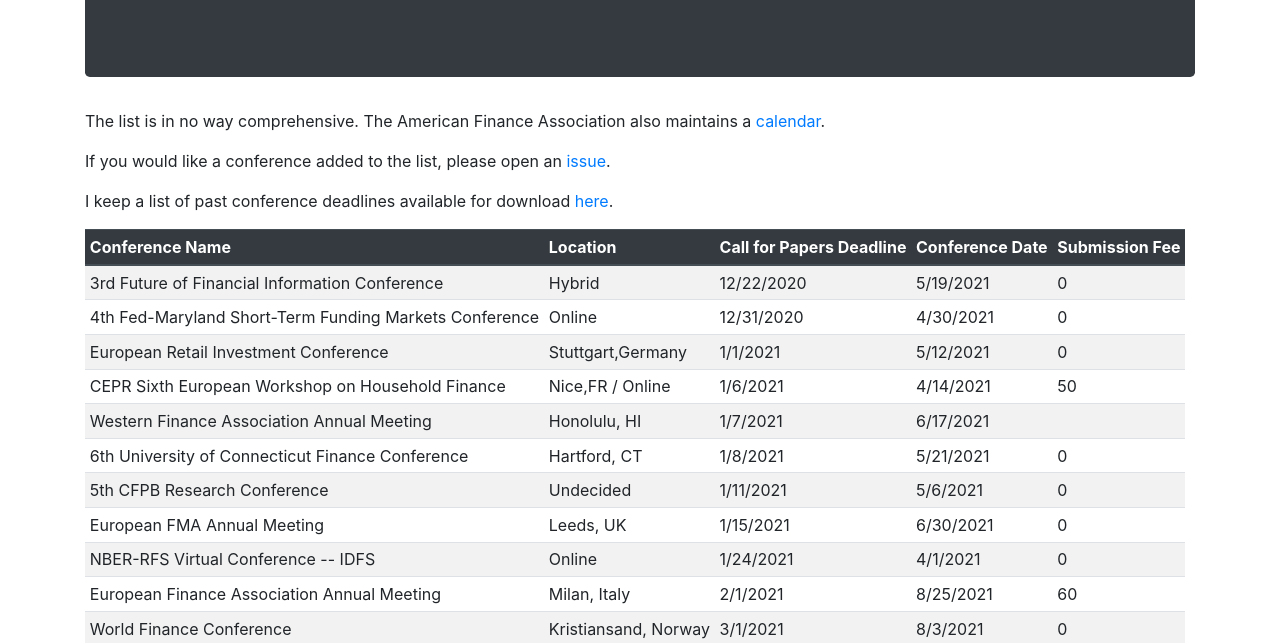
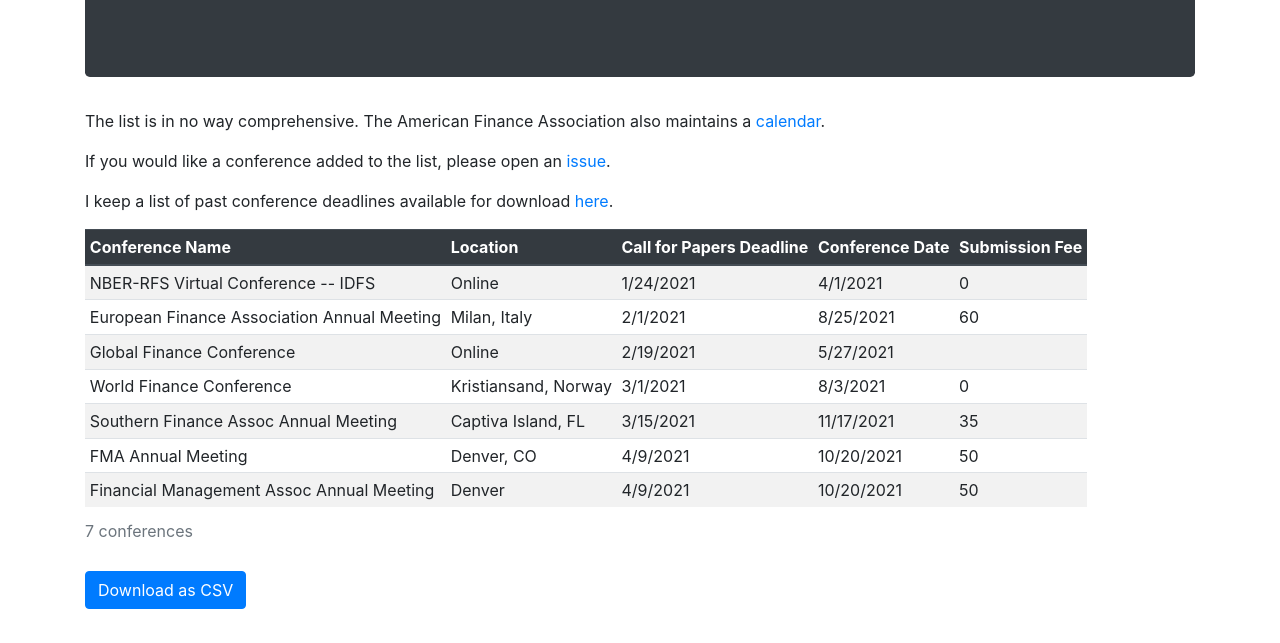
Before and after one commit to tbeason/financeconferences, a plain HTML site: page index.html in a window 1280 px wide. Shown: the part 172-815 px from the top of the page. Drawn offline with Linux system fonts and the light colour scheme.

Commit message:
Deploying to gh-pages from  @ e5c340d38c139eb4fda530739c081941803bbbf8 🚀

```diff
--- a/index.html
+++ b/index.html
@@ -16,7 +16,7 @@
 <p>If you would like a conference added to the list, please open an <a href="https://github.com/tbeason/financeconferences/issues">issue</a>.</p>
 <p>I keep a list of past conference deadlines available for download <a href="/financeconferences/data/conferences_pastdue.csv">here</a>.</p>
 <table class="table table-striped table-responsive table-sm">
-<caption>12 conferences</caption>
+<caption>7 conferences</caption>
 <thead class="thead-dark">
 <tr>
 <th scope="col" class="align-middle">Conference Name</th>
@@ -27,62 +27,6 @@
 </tr>
 </thead>
 <tbody>
-<tr>
-<td><a href="https://www.sbs.su.se/english/research/research-sections/finance/2.55340/conferences/futfininfo-2021">3rd Future of Financial Information Conference</a></td>
-<td>Hybrid</td>
-<td>12/22/2020</td>
-<td>5/19/2021</td>
-<td>0</td>
-</tr>
-<tr>
-<td><a href="https://www.rhsmith.umd.edu/centers/financial-policy/events/short-term-funding-markets">4th Fed-Maryland Short-Term Funding Markets Conference</a></td>
-<td>Online</td>
-<td>12/31/2020</td>
-<td>4/30/2021</td>
-<td>0</td>
-</tr>
-<tr>
-<td><a href="https://www.retailinvestmentconference.org/">European Retail Investment Conference</a></td>
-<td>Stuttgart,Germany</td>
-<td>1/1/2021</td>
-<td>5/12/2021</td>
-<td>0</td>
-</tr>
-<tr>
-<td><a href="https://mailchi.mp/cepr/cepr-sixth-european-workshop-on-household-finance?e=[UNIQID]">CEPR Sixth European Workshop on Household Finance</a></td>
-<td>Nice,FR / Online</td>
-<td>1/6/2021</td>
-<td>4/14/2021</td>
-<td>50</td>
-</tr>
-<tr>
-<td><a href="https://westernfinance.org/conference/">Western Finance Association Annual Meeting</a></td>
-<td>Honolulu, HI</td>
-<td>1/7/2021</td>
-<td>6/17/2021</td>
-<td></td>
-</tr>
-<tr>
-<td><a href="https://financesociety.business.uconn.edu/uconn-finance-conference/">6th University of Connecticut Finance Conference</a></td>
-<td>Hartford, CT</td>
-<td>1/8/2021</td>
-<td>5/21/2021</td>
-<td>0</td>
-</tr>
-<tr>
-<td><a href="https://www.consumerfinance.gov/data-research/cfpb-research-conference/">5th CFPB Research Conference</a></td>
-<td>Undecided</td>
-<td>1/11/2021</td>
-<td>5/6/2021</td>
-<td>0</td>
-</tr>
-<tr>
-<td><a href="https://www.efmaefm.org/">European FMA Annual Meeting</a></td>
-<td>Leeds, UK</td>
-<td>1/15/2021</td>
-<td>6/30/2021</td>
-<td>0</td>
-</tr>
 <tr>
 <td><a href="http://conference.nber.org/confer/2021/IDFSs21/call.html">NBER-RFS Virtual Conference -- IDFS</a></td>
 <td>Online</td>
@@ -98,6 +42,13 @@
 <td>60</td>
 </tr>
 <tr>
+<td><a href="https://www.glofin.org/">Global Finance Conference</a></td>
+<td>Online</td>
+<td>2/19/2021</td>
+<td>5/27/2021</td>
+<td></td>
+</tr>
+<tr>
 <td><a href="https://www.world-finance-conference.com/conference.php?id=21">World Finance Conference</a></td>
 <td>Kristiansand, Norway</td>
 <td>3/1/2021</td>
@@ -105,8 +56,22 @@
 <td>0</td>
 </tr>
 <tr>
+<td><a href="http://www.openconf.org/sfa2021/">Southern Finance Assoc Annual Meeting</a></td>
+<td>Captiva Island, FL</td>
+<td>3/15/2021</td>
+<td>11/17/2021</td>
+<td>35</td>
+</tr>
+<tr>
 <td><a href="https://www.fma.org/assets/docs/Denver/DenverCFP%20%281%29.pdf">FMA Annual Meeting</a></td>
 <td>Denver, CO</td>
+<td>4/9/2021</td>
+<td>10/20/2021</td>
+<td>50</td>
+</tr>
+<tr>
+<td><a href="https://www.fma.org/Denver">Financial Management Assoc Annual Meeting</a></td>
+<td>Denver</td>
 <td>4/9/2021</td>
 <td>10/20/2021</td>
 <td>50</td>
@@ -119,7 +84,7 @@
 
 <div class="page-foot">
   <div class="copyright">
-    &copy; Tyler Beason, <a href="https://tbeason.com">tbeason.com</a>. Last modified: December 15, 2020. Website built with <a href="https://github.com/tlienart/Franklin.jl">Franklin.jl</a>. <a href="https://github.com/tbeason/financeconferences">Source Code</a>.
+    &copy; Tyler Beason, <a href="https://tbeason.com">tbeason.com</a>. Last modified: January 18, 2021. Website built with <a href="https://github.com/tlienart/Franklin.jl">Franklin.jl</a>. <a href="https://github.com/tbeason/financeconferences">Source Code</a>.
   </div>
 </div>
 </div><!-- CONTENT ENDS HERE -->
--- a/sitemap.xml
+++ b/sitemap.xml
@@ -3,19 +3,19 @@
 
 <url>
     <loc>index.html</loc>
-    <lastmod>2020-12-15</lastmod>
+    <lastmod>2021-01-18</lastmod>
     <changefreq>monthly</changefreq>
     <priority>0.5</priority>
 </url>
 <url>
     <loc>CODE_OF_CONDUCT/index.html</loc>
-    <lastmod>2020-12-15</lastmod>
+    <lastmod>2021-01-18</lastmod>
     <changefreq>monthly</changefreq>
     <priority>0.5</priority>
 </url>
 <url>
     <loc>CONTRIBUTING/index.html</loc>
-    <lastmod>2020-12-15</lastmod>
+    <lastmod>2021-01-18</lastmod>
     <changefreq>monthly</changefreq>
     <priority>0.5</priority>
 </url>
```
Also changed, not shown: CODE_OF_CONDUCT/index.html (+1 -1 lines), CONTRIBUTING/index.html (+1 -1 lines), data/conferences_pastdue.csv (+8 -0 lines), data/financeconfdeadlines.csv (+3 -8 lines), 1 other file.
